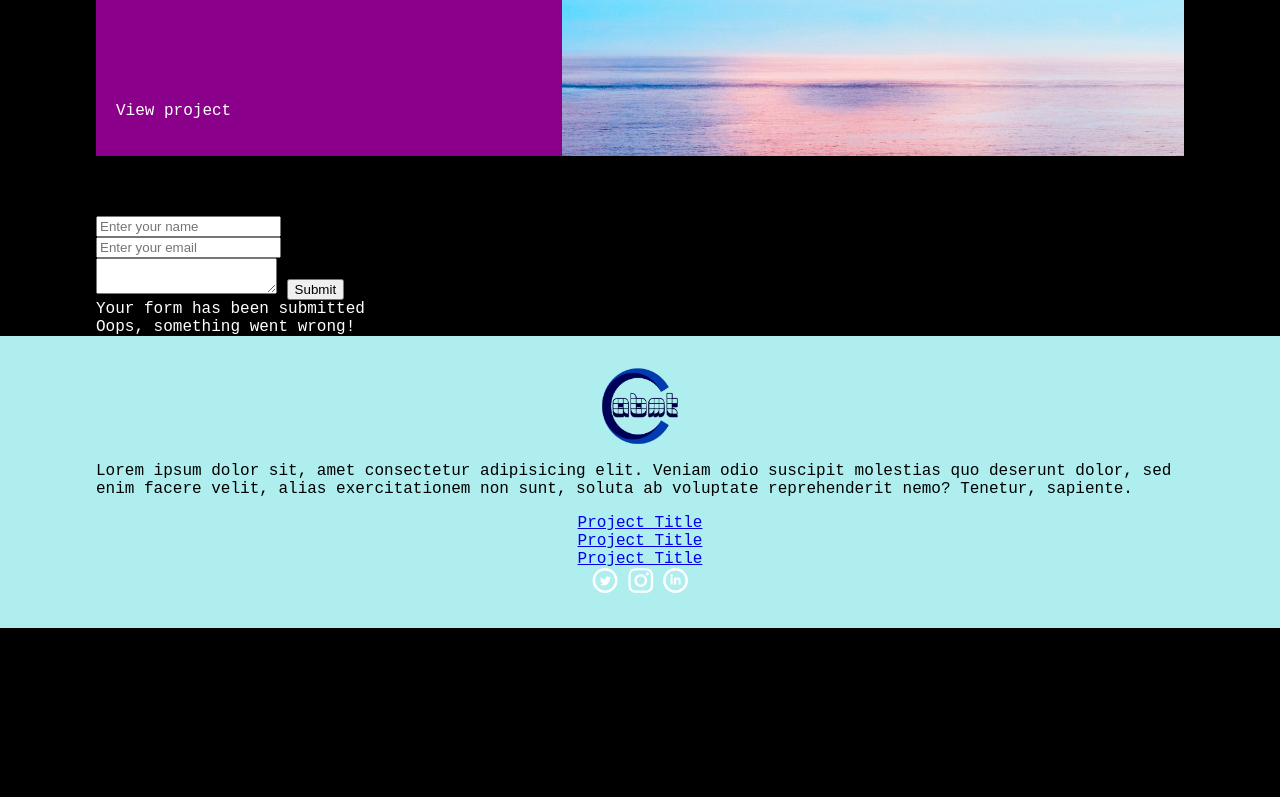
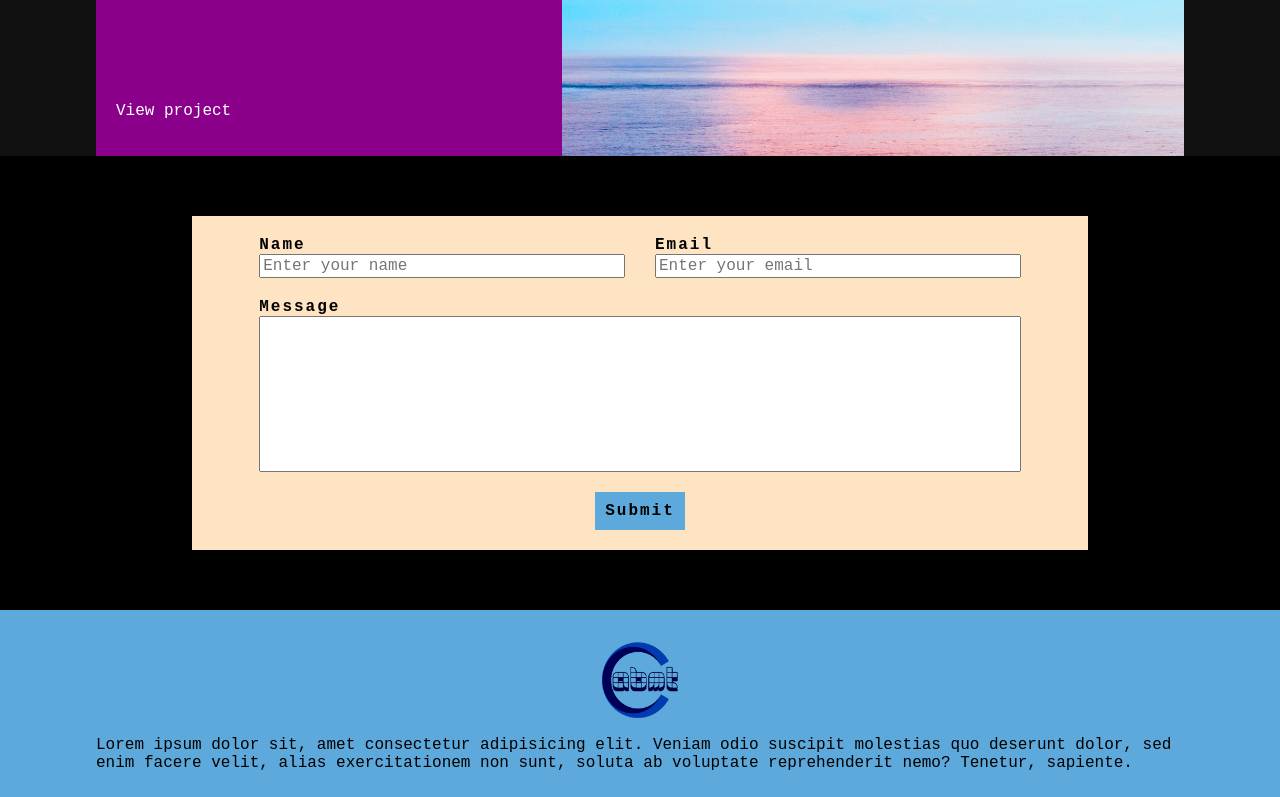
Before and after one commit to Bojan2111/multi_page_site, a plain HTML site: page index.html in a window 1280 px wide. Shown: the part 2000-2797 px from the top of the page. Before the commit the page ends 2628 px from the top, so only its background shows below. Drawn offline with Linux system fonts and the light colour scheme.

Commit message:
Update page structure and add styling

```diff
--- a/index.html
+++ b/index.html
@@ -75,7 +75,7 @@
                 <p class="item-description">Lorem ipsum dolor sit amet consectetur adipisicing elit. Qui, ut veritatis tenetur illum nemo in dicta quidem? Laudantium, a nulla. Aliquam quis rem sequi, molestias cumque possimus fugit incidunt fugiat?</p>
               </div>
               <div>
-                <p class="item-link">View project</p>
+                <p class="item-link"><a href="#">View project</a></p>
               </div>
             </div>
             <img class="item-image" src="Cloud.jpg" alt="Project image">
@@ -88,17 +88,19 @@
         <form class="email-form">
           <div class="form-group">
             <div class="form-item-container">
-              <label for="name" class="form-label"></label>
-              <input id="name" type="text" name="name" placeholder="Enter your name">
+              <label for="name" class="form-label">Name</label>
+              <input class="grid-input" id="name" type="text" name="name" placeholder="Enter your name">
             </div>
             <div class="form-item-container">
-              <label for="email" class="form-label"></label>
-              <input id="email" type="email" name="email" placeholder="Enter your email">
+              <label for="email" class="form-label">Email</label>
+              <input class="grid-input" id="email" type="email" name="email" placeholder="Enter your email">
             </div>
           </div>
-          <label for="message" class="form-label"></label>
-          <textarea class="message" name="message"></textarea>
-          <input type="submit" name="submit" id="submit" title="Submit">
+          <div class="form-item-container message-container">
+            <label for="message" class="form-label message-label">Message</label>
+            <textarea class="message" name="message"></textarea>
+          </div>
+          <input class="button submit" type="submit" name="submit" id="submit" title="Submit">
         </form>
         <div class="success-message">Your form has been submitted</div>
         <div class="error-message">Oops, something went wrong!</div>
--- a/style.css
+++ b/style.css
@@ -1,18 +1,20 @@
 :root {
-  font-family: 'Courier New', Courier, monospace;
+  --primary-color: #5ea9db;
 }
 body {
   background: black;
   color: white;
   margin: 0;
   padding: 0;
+  font-family: 'Courier New', Courier, monospace;
 }
 
-.section {
+a {
+  text-decoration: none;
 }
 
 .navbar {
-  background-color: #333;
+  background: linear-gradient(#38627f, 5%, #fff, 15%, #5ea9db, 90%, #fff, 95%, #38627f);
   height: auto;
   margin-bottom: 30px;
 }
@@ -39,21 +41,22 @@ body {
 }
 
 .link-box-a {
-  text-decoration: none;
   color: white;
 }
 
 .link-box {
   height: 50px;
-  background-color: #666;
   display: flex;
   align-items: center;
   justify-content: center;
   padding: 0 10px;
+  border-radius: 10px;
 }
 
-.hero {
-
+.link-box:hover {
+  -webkit-transition: background-image 0.2s ease-in-out;
+  transition: background-color 0.3s ease-in-out;
+  background-color: rgba(59, 124, 165, 0.4);
 }
 
 .super-heading {
@@ -70,7 +73,7 @@ body {
 }
 
 .projects {
-
+  background-color: #111;
 }
 
 .secondary-heading {
@@ -96,11 +99,15 @@ body {
 }
 
 .item-description {
-
+  text-align: justify;
 }
 
 .item-link {
   align-items: flex-end;
+}
+
+.item-link a {
+  color: white;
 }
 
 .item-image {
@@ -108,40 +115,81 @@ body {
 }
 
 .contact-form {
-
+  background-color: bisque;
+  width: 70%;
+  margin: 0 auto;
 }
 
 .email-form {
-
+  display: flex;
+  flex-direction: column;
+  align-items: center;
 }
 
 .form-group {
-
+  display: grid;
+  grid-template-columns: 1fr 1fr;
+  grid-gap: 30px;
+  padding: 20px;
+  width: 100%;
 }
 
 .form-item-container {
-
+  color: black;
+  display: flex;
+  flex-direction: column;
 }
 
 .form-label {
+  font-weight: 600;
+  letter-spacing: 2px;
+}
 
+.grid-input, .message {
+  font-family: inherit;
+  font-size: inherit;
+  font-weight: 400;
+  color: black;
+}
+
+.message-container {
+  width: 100%;
 }
 
 .message {
-
+  resize: none;
+  height: 150px;
 }
 
-.success-message {
+.success-message, .error-message {
+  display: none;
+  color: darkred;
+  text-align: center;
+}
 
+.button {
+  padding: 10px;
+  border: none;
+  font-family: inherit;
+  font-size: inherit;
+  font-weight: 600;
+  letter-spacing: 2px;
+  margin: 20px 0;
+  cursor: pointer;
+}
+
+.submit {
+  background-color: var(--primary-color);
 }
 
 .error-message {
-
+  color: red;
 }
 
 footer {
-  background-color: paleturquoise;
+  background-color: var(--primary-color);
   color: black;
+  margin-top: 60px;
 }
 
 .footer-holder {
@@ -151,18 +199,21 @@ footer {
   padding: 30px 0;
 }
 
-.footer-projects-container {
-
-}
-
-.footer-project-link {
-
+.footer-projects-container, .social-container {
+  display: grid;
+  grid-template-columns: 1fr 1fr 1fr;
+  grid-column-gap: 20px;
+  margin: 20px 0;
 }
 
 .project-title {
-
+  color: black;
+  font-weight: 600;
+  padding: 10px;
 }
 
 .social-container {
-
+  background-color: rgb(27, 112, 84);
+  border-radius: 10px;
+  padding: 10px;
 }
```
